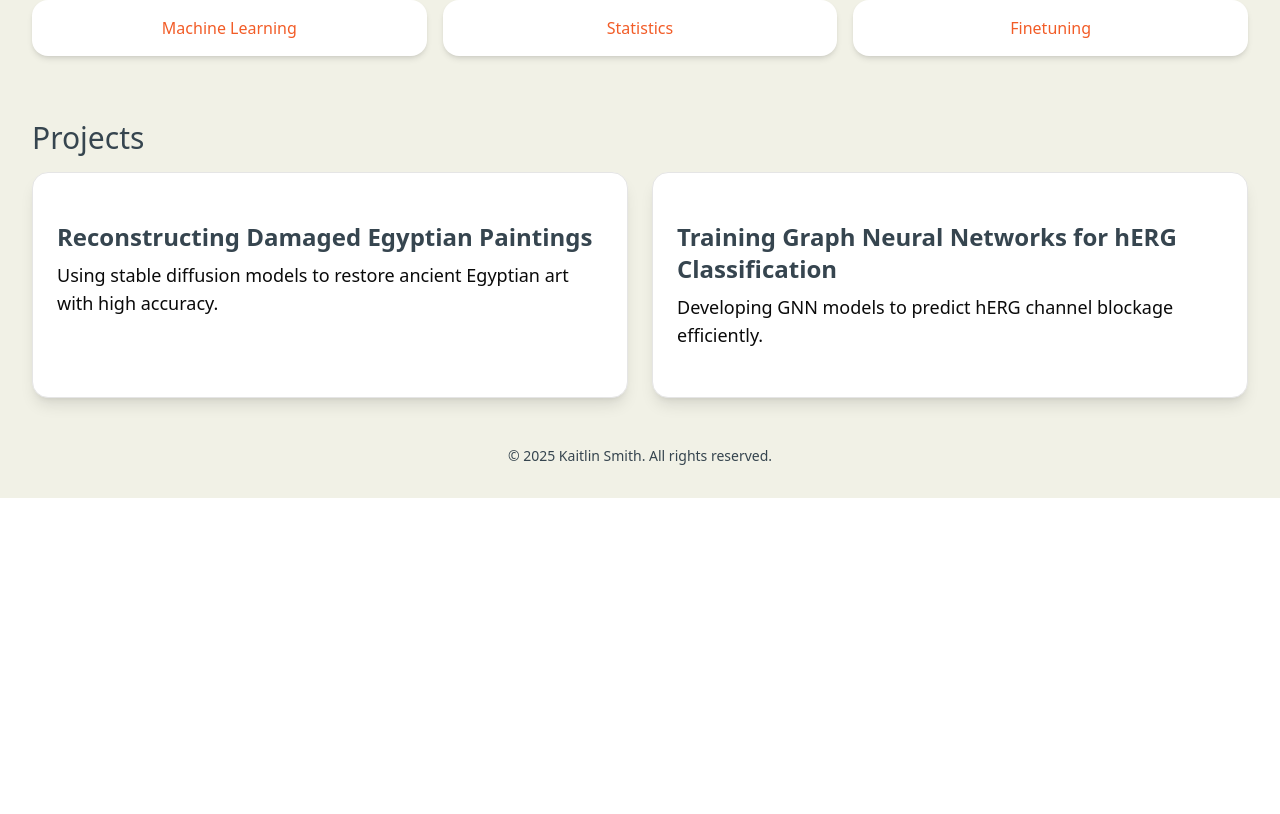
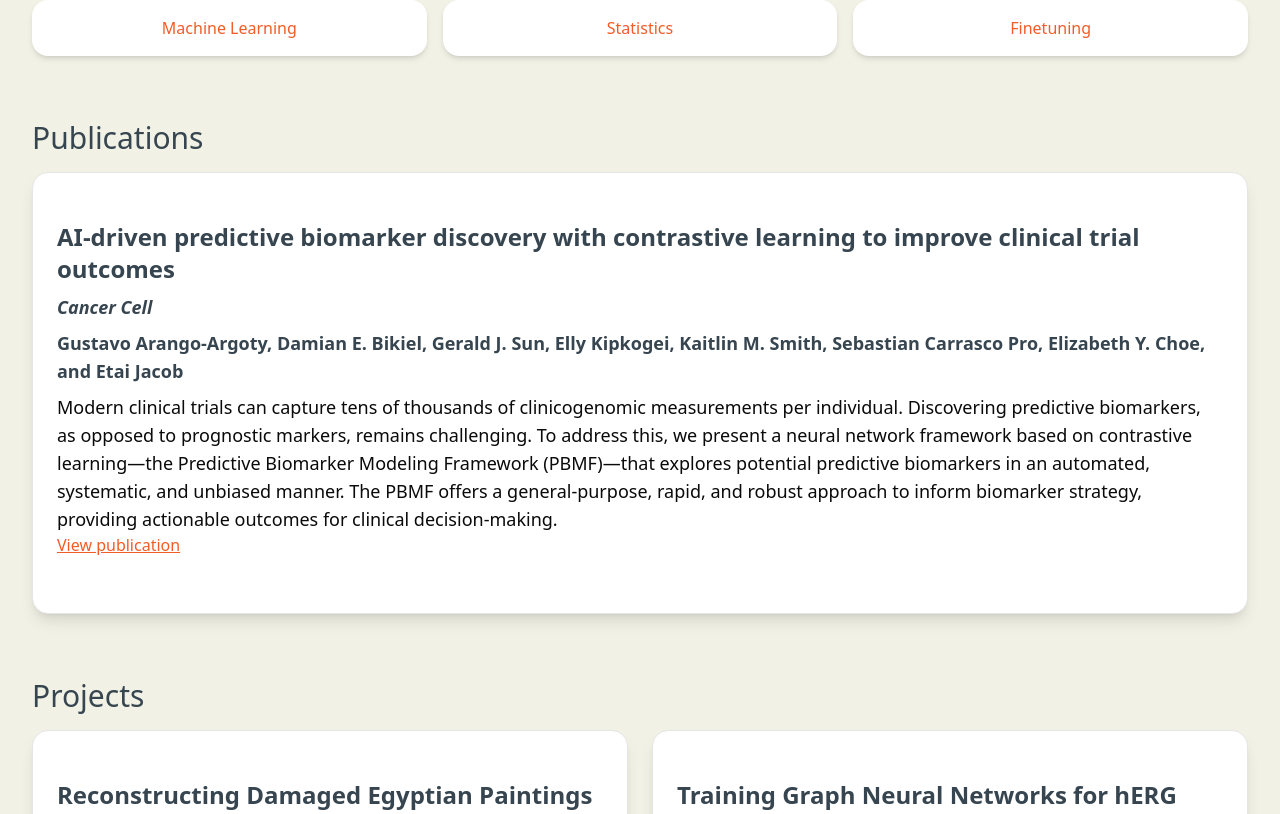
Before and after one commit to kaitsmith22/kaitlin-portfolio-, a Next.js app: page / in a window 1280 px wide. Shown: the part 580-1394 px from the top of the page. Before the commit the page ends 1078 px from the top, so only its background shows below. Built offline with nearby package versions, Linux system fonts and the light colour scheme.

Commit message:
add publications

```diff
--- a/src/app/page.js
+++ b/src/app/page.js
@@ -11,6 +11,16 @@ const skills = [
   'Statistics',
   'Finetuning'
 ];
+
+const publications = [
+  {
+    'title':'AI-driven predictive biomarker discovery with contrastive learning to improve clinical trial outcomes',
+    'description': "Modern clinical trials can capture tens of thousands of clinicogenomic measurements per individual. Discovering predictive biomarkers, as opposed to prognostic markers, remains challenging. To address this, we present a neural network framework based on contrastive learning—the Predictive Biomarker Modeling Framework (PBMF)—that explores potential predictive biomarkers in an automated, systematic, and unbiased manner. The PBMF offers a general-purpose, rapid, and robust approach to inform biomarker strategy, providing actionable outcomes for clinical decision-making.",
+    "journal": "Cancer Cell",
+    "authors": "Gustavo Arango-Argoty, Damian E. Bikiel, Gerald J. Sun, Elly Kipkogei, Kaitlin M. Smith, Sebastian Carrasco Pro, Elizabeth Y. Choe, and Etai Jacob",
+    "link": 'https://doi.org/10.1016/j.ccell.2025.03.029'
+  }
+]
 
 const projects = [
   {
@@ -60,6 +70,33 @@ const App = () => {
             >
               {skill}
             </motion.div>
+          ))}
+        </div>
+      </section>
+
+      <section className="mb-16">
+        <h2 className="text-3xl text-[#36454F] mb-4">Publications</h2>
+        <div className="grid grid-cols-1 md:grid-cols-1 gap-4">
+          {publications.map((publication, index) => (
+            <Card
+              key={index}
+              className="bg-white rounded-2xl shadow-lg hover:shadow-xl transition"
+            >
+              <CardContent className="p-6">
+              <h3 className="text-2xl text-[#36454F] font-semibold mb-2">{publication.title}</h3>
+              <h4 className="text-lg text-[#36454F] font-semibold mb-2 italic"> {publication.journal}</h4>
+              <h4 className="text-lg text-[#36454F] font-semibold mb-2"> {publication.authors}</h4>
+              <p className="text-lg">{publication.description}</p>
+              <a
+                href={publication.link}
+                target="_blank"
+                rel="noopener noreferrer"
+                className="text-[#f25c27] underline block mb-2"
+              >
+                View publication
+              </a>
+            </CardContent>
+            </Card>
           ))}
         </div>
       </section>
```
